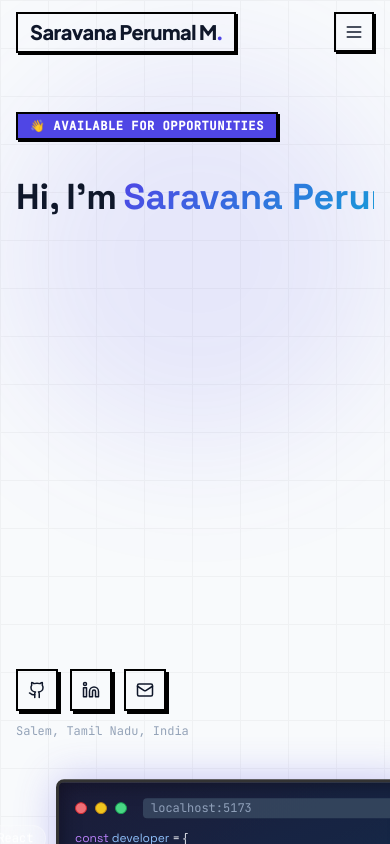
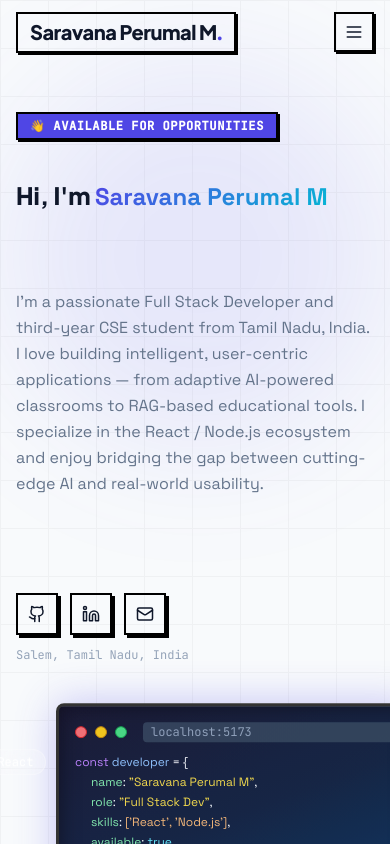
Before and after one commit to Saravana-creator/Saravana_Portfolio, a React (Vite) app in the folder frontend/: page / in a window 390 px wide. Shown: the top 844 px of the page. Built offline with nearby package versions, Linux system fonts and the light colour scheme.

Commit message:
Fixed profile

```diff
--- a/frontend/src/components/sections/AboutSection.tsx
+++ b/frontend/src/components/sections/AboutSection.tsx
@@ -50,7 +50,7 @@ export default function AboutSection() {
       // ── Tags: pop in staggered ───────────────────────────────────────────
       gsap.from('[data-about="tag"]', {
         scale: 0, opacity: 0, duration: 0.4, ease: 'back.out(2)', stagger: 0.08,
-        scrollTrigger: { trigger: '[data-about="tag"]', start: 'top 90%' },
+        scrollTrigger: { trigger: '[data-about="profile-card"]', start: 'top 85%' },
       });
 
       // ── Education timeline: line draws down, then cards reveal ───────────
@@ -61,7 +61,7 @@ export default function AboutSection() {
 
       gsap.from('[data-about="edu-card"]', {
         x: 40, opacity: 0, duration: 0.6, ease: 'power3.out', stagger: 0.15,
-        scrollTrigger: { trigger: '[data-about="edu-card"]', start: 'top 85%' },
+        scrollTrigger: { trigger: '[data-about="timeline-line"]', start: 'top 85%' },
       });
 
     }, el);
--- a/frontend/src/components/sections/HeroSection.tsx
+++ b/frontend/src/components/sections/HeroSection.tsx
@@ -89,16 +89,15 @@ export default function HeroSection() {
         y: -20, opacity: 0, duration: 0.6, ease: 'back.out(2)', delay: 0.1,
       });
 
-      // ── Headline: each word clips up from below ──────────────────────────
-      const words = el.querySelectorAll('[data-gsap="word"]');
-      gsap.from(words, {
-        y: '100%', opacity: 0, duration: 0.7,
-        ease: 'power4.out', stagger: 0.08, delay: 0.3,
+      // ── Headline: slide up and fade ──────────────────────────────────────
+      gsap.from('[data-gsap="headline"]', {
+        y: 35, opacity: 0, duration: 0.8,
+        ease: 'power3.out', delay: 0.3,
       });
 
       // ── Bio fade + slight upward drift ──────────────────────────────────
       gsap.from('[data-gsap="bio"]', {
-        opacity: 0, y: 30, duration: 0.8, ease: 'power2.out', delay: 0.65,
+        opacity: 0, y: 25, duration: 0.8, ease: 'power2.out', delay: 0.55,
       });
 
       // ── CTA button elastic bounce ────────────────────────────────────────
@@ -173,56 +172,49 @@ export default function HeroSection() {
       <div className="section-container w-full">
         <div className="grid grid-cols-1 lg:grid-cols-2 gap-12 lg:gap-20 items-center py-12">
           {/* Left — text */}
-          <motion.div
-            variants={staggerContainer}
-            initial="hidden"
-            animate="visible"
-          >
-            <motion.div variants={staggerItem} className="mb-4">
+          <div className="space-y-6">
+            <div className="mb-4">
               <span data-gsap="badge" className="section-label">👋 Available for opportunities</span>
-            </motion.div>
+            </div>
 
-            <motion.h1
-              variants={staggerItem}
-              className="font-display font-black text-4xl sm:text-5xl lg:text-[3.25rem] text-dark leading-tight mb-4 whitespace-nowrap overflow-hidden"
+            <h1
+              data-gsap="headline"
+              className="font-display font-black text-2xl sm:text-3xl md:text-5xl lg:text-6xl text-dark leading-tight mb-4 whitespace-nowrap"
             >
-              <span data-gsap="word" className="inline-block">Hi,</span>{' '}
-              <span data-gsap="word" className="inline-block">I'm</span>{' '}
-              <span data-gsap="word" className="inline-block gradient-text">{personal.firstName}</span>
-            </motion.h1>
+              Hi, I'm <span className="gradient-text">{personal.firstName}</span>
+            </h1>
 
-            <motion.div variants={staggerItem} className="mb-6">
-              <div className="font-display font-bold text-2xl text-slate-600">
+            <div className="mb-6">
+              <div className="font-display font-bold text-xl sm:text-2xl text-slate-600">
                 <TypeAnimation
                   sequence={personal.roles.flatMap(r => [r, 2000])}
                   wrapper="span"
                   repeat={Infinity}
                 />
               </div>
-            </motion.div>
+            </div>
 
-            <motion.p
+            <p
               data-gsap="bio"
-              variants={staggerItem}
-              className="font-body text-slate-500 text-lg leading-relaxed max-w-lg mb-8"
+              className="font-body text-slate-500 text-base sm:text-lg leading-relaxed max-w-lg mb-8"
             >
               {personal.bio}
-            </motion.p>
+            </p>
 
             {/* CTAs */}
-            <motion.div variants={staggerItem} className="flex flex-wrap gap-4 mb-8">
+            <div className="flex flex-wrap gap-4 mb-8">
               <a
                 data-gsap="cta"
                 href="#projects"
                 onClick={e => { e.preventDefault(); document.querySelector('#projects')?.scrollIntoView({ behavior: 'smooth' }); }}
-                className="brutal-btn bg-primary text-white text-sm"
+                className="brutal-btn bg-primary text-white text-sm animate-pulse-slow"
               >
                 View Projects
               </a>
-            </motion.div>
+            </div>
 
             {/* Social links — icon buttons */}
-            <motion.div variants={staggerItem} className="flex flex-col gap-3">
+            <div className="flex flex-col gap-3">
               <div className="flex items-center gap-3">
                 {socialLinks.map(({ icon: Icon, href, label }) => (
                   <a
@@ -241,8 +233,8 @@ export default function HeroSection() {
                 ))}
               </div>
               <span className="font-mono text-xs text-slate-400">{personal.location}</span>
-            </motion.div>
-          </motion.div>
+            </div>
+          </div>
 
           {/* Right — skeuomorphic laptop */}
           <motion.div
--- a/frontend/src/components/sections/ProjectsSection.tsx
+++ b/frontend/src/components/sections/ProjectsSection.tsx
@@ -1,5 +1,5 @@
 import { useState, useEffect, useRef } from 'react';
-import { motion, AnimatePresence } from 'framer-motion';
+import { motion } from 'framer-motion';
 import { Github, ExternalLink } from 'lucide-react';
 import { staggerContainer, staggerItem } from '@/lib/animations';
 import { useScrollReveal } from '@/hooks/useScrollReveal';
@@ -12,13 +12,9 @@ type Filter = typeof FILTERS[number];
 
 function ProjectCard({ project }: { project: Project }) {
   return (
-    <motion.div
-      layout
-      initial={{ opacity: 0, scale: 0.95 }}
-      animate={{ opacity: 1, scale: 1 }}
-      exit={{ opacity: 0, scale: 0.95 }}
-      transition={{ duration: 0.3 }}
-      className="brutal-card overflow-hidden group"
+    <div
+      data-proj="card"
+      className="brutal-card overflow-hidden group bg-white h-full"
     >
       {/* Project image / placeholder */}
       <div className="relative h-44 bg-gradient-to-br from-primary/10 to-secondary/10 border-b-2 border-black overflow-hidden">
@@ -84,7 +80,7 @@ function ProjectCard({ project }: { project: Project }) {
           ))}
         </div>
       </div>
-    </motion.div>
+    </div>
   );
 }
 
@@ -119,11 +115,11 @@ export default function ProjectsSection() {
         scrollTrigger: { trigger: '[data-proj="filter"]', start: 'top 90%' },
       });
 
-      // ── Project cards: stagger in from bottom with slight 3D ─────────────
+      // ── Project cards: stagger in from bottom with slight 3D (container-triggered) ──
       gsap.from('[data-proj="card"]', {
         y: 60, opacity: 0, rotationX: 8, transformPerspective: 600,
-        duration: 0.65, ease: 'power3.out', stagger: { amount: 0.5, from: 'start' },
-        scrollTrigger: { trigger: '[data-proj="card"]', start: 'top 90%' },
+        duration: 0.65, ease: 'power3.out', stagger: 0.12,
+        scrollTrigger: { trigger: '[data-proj="grid"]', start: 'top 85%' },
       });
 
     }, el);
@@ -172,18 +168,14 @@ export default function ProjectsSection() {
           </motion.div>
 
           {/* Grid */}
-          <motion.div
-            layout
+          <div
+            data-proj="grid"
             className="grid grid-cols-1 sm:grid-cols-2 xl:grid-cols-3 gap-6"
           >
-            <AnimatePresence>
-              {filtered.map(project => (
-                <div key={project.id} data-proj="card">
-                  <ProjectCard project={project} />
-                </div>
-              ))}
-            </AnimatePresence>
-          </motion.div>
+            {filtered.map(project => (
+              <ProjectCard key={project.id} project={project} />
+            ))}
+          </div>
 
           {filtered.length === 0 && (
             <div className="text-center py-16 text-slate-400 font-body">
--- a/frontend/src/components/sections/SkillsSection.tsx
+++ b/frontend/src/components/sections/SkillsSection.tsx
@@ -6,18 +6,17 @@ import { gsap } from '@/lib/gsap-setup';
 import skills from '@/data/skills';
 import type { SkillCategory } from '@/types';
 
-// ── Category config — Restore the bold custom emojis, no default fallback emoji ──
+// Category color and theme config
 const categoryMeta: Record<string, {
-  emoji: string;
   bg: string;
   accent: string;
   shadow: string;
 }> = {
-  Frontend:  { emoji: '⚡', bg: 'from-violet-500/10 to-indigo-500/5',   accent: '#4F46E5', shadow: 'rgba(79,70,229,0.25)'   },
-  Backend:   { emoji: '🛠', bg: 'from-cyan-500/10 to-blue-500/5',       accent: '#06B6D4', shadow: 'rgba(6,182,212,0.25)'   },
-  Database:  { emoji: '🗄', bg: 'from-teal-500/10 to-emerald-500/5',    accent: '#14B8A6', shadow: 'rgba(20,184,166,0.25)'  },
-  Languages: { emoji: '💬', bg: 'from-purple-500/10 to-fuchsia-500/5',  accent: '#8B5CF6', shadow: 'rgba(139,92,246,0.25)'  },
-  Tools:     { emoji: '🔧', bg: 'from-amber-500/10 to-orange-500/5',    accent: '#F59E0B', shadow: 'rgba(245,158,11,0.25)'  },
+  Frontend:  { bg: 'from-violet-500/10 to-indigo-500/5',   accent: '#4F46E5', shadow: 'rgba(79,70,229,0.25)'   },
+  Backend:   { bg: 'from-cyan-500/10 to-blue-500/5',       accent: '#06B6D4', shadow: 'rgba(6,182,212,0.25)'   },
+  Database:  { bg: 'from-teal-500/10 to-emerald-500/5',    accent: '#14B8A6', shadow: 'rgba(20,184,166,0.25)'  },
+  Languages: { bg: 'from-purple-500/10 to-fuchsia-500/5',  accent: '#8B5CF6', shadow: 'rgba(139,92,246,0.25)'  },
+  Tools:     { bg: 'from-amber-500/10 to-orange-500/5',    accent: '#F59E0B', shadow: 'rgba(245,158,11,0.25)'  },
 };
 
 function levelLabel(level: number) {
@@ -32,7 +31,6 @@ function TiltCard({ category, sectionInView }: { category: SkillCategory; sectio
   const cardRef = useRef<HTMLDivElement>(null);
 
   const meta = categoryMeta[category.category] ?? {
-    emoji: '', // Remove default emoji
     bg: 'from-slate-500/10 to-gray-500/5',
     accent: '#64748B',
     shadow: 'rgba(100,116,139,0.25)',
@@ -116,36 +114,23 @@ function TiltCard({ category, sectionInView }: { category: SkillCategory; sectio
         />
 
         <div className="relative p-6 pt-7">
-          {/* Header */}
-          <div className="flex items-center justify-between mb-5">
-            <div className="flex items-center gap-3">
-              {/* 3D emoji box (if exists) */}
-              {meta.emoji && (
-                <div
-                  className="w-11 h-11 rounded-xl flex items-center justify-center text-xl border-2 border-black bg-white"
-                  style={{
-                    boxShadow: `3px 3px 0 #000, inset 0 1px 0 rgba(255,255,255,0.8)`,
-                    transform: 'translateZ(8px)',
-                  }}
-                >
-                  {meta.emoji}
-                </div>
-              )}
-              <h3 className="font-display font-bold text-base text-dark" style={{ transform: 'translateZ(4px)' }}>
-                {category.category}
-              </h3>
-            </div>
-
-            {/* Count badge */}
+          {/* Category Header — Restored original design (no emojis, colored squares + glass chip on right) */}
+          <div className="flex items-center gap-3 mb-5">
+            <div
+              className="w-3 h-3 border-2 border-black flex-shrink-0"
+              style={{ backgroundColor: meta.accent }}
+            />
+            <h3 className="font-display font-bold text-lg text-dark" style={{ transform: 'translateZ(4px)' }}>
+              {category.category}
+            </h3>
+            {/* Glass chip */}
             <span
-              className="text-[11px] font-mono font-bold px-2.5 py-0.5 rounded-full text-white"
+              className="ml-auto glass text-xs font-mono px-2 py-0.5 rounded-full border border-black/10 text-dark"
               style={{
-                backgroundColor: meta.accent,
-                boxShadow: `1px 1px 0 #000`,
                 transform: 'translateZ(6px)',
               }}
             >
-              {category.skills.length}
+              {category.skills.length} skills
             </span>
           </div>
 
@@ -219,11 +204,11 @@ export default function SkillsSection() {
         scrollTrigger: { trigger: '[data-skills="title"]', start: 'top 88%' },
       });
 
-      // ── Cards stagger entrance with 3D feel ──────────────────────────────
+      // ── Cards stagger entrance with 3D feel (Triggered by parent grid) ──
       gsap.from('[data-skills="card"]', {
         y: 60, opacity: 0, rotationX: 10, transformPerspective: 900,
         duration: 0.75, ease: 'power3.out', stagger: 0.12,
-        scrollTrigger: { trigger: '[data-skills="card"]', start: 'top 85%' },
+        scrollTrigger: { trigger: '[data-skills="grid"]', start: 'top 85%' },
       });
     }, el);
 
@@ -253,7 +238,7 @@ export default function SkillsSection() {
           </motion.div>
 
           {/* 3D tilt cards grid */}
-          <div className="grid grid-cols-1 sm:grid-cols-2 xl:grid-cols-3 gap-8">
+          <div data-skills="grid" className="grid grid-cols-1 sm:grid-cols-2 xl:grid-cols-3 gap-8">
             {skills.map((category) => (
               <TiltCard key={category.category} category={category} sectionInView={inView} />
             ))}
```
